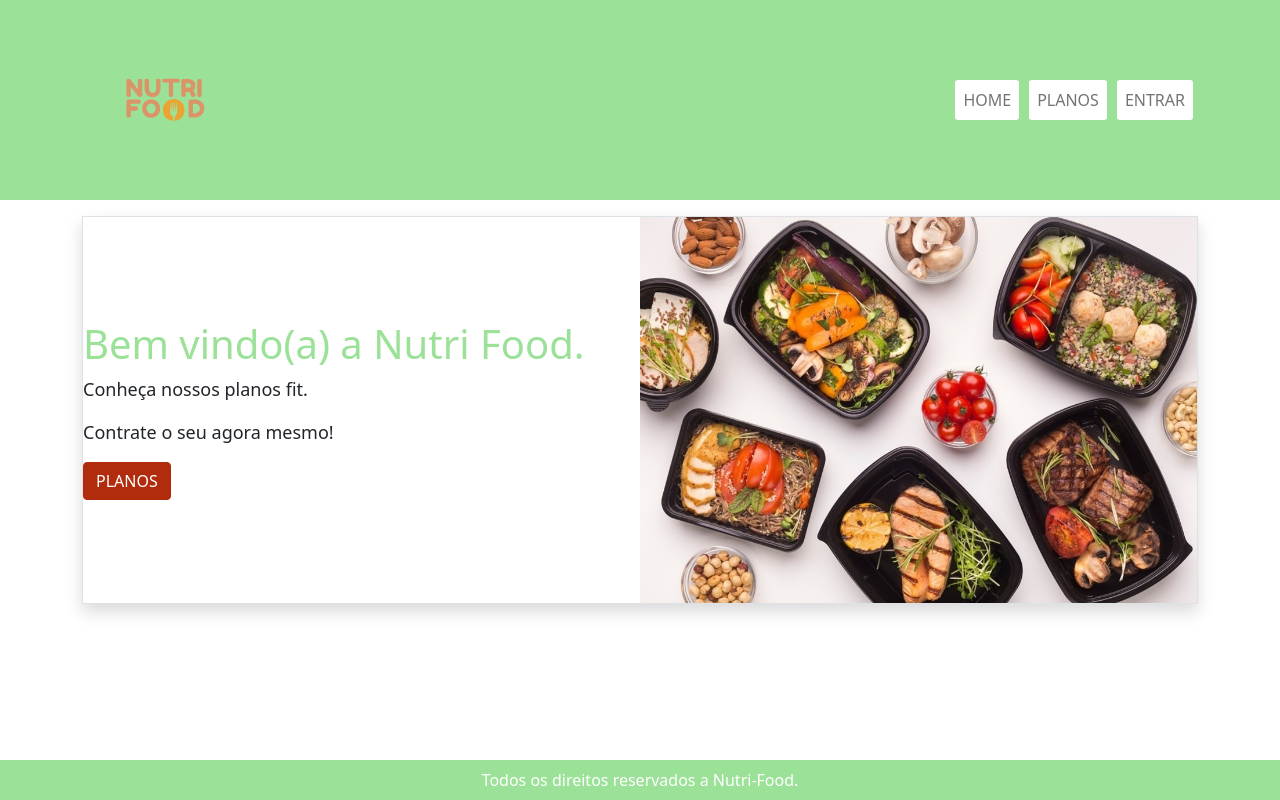
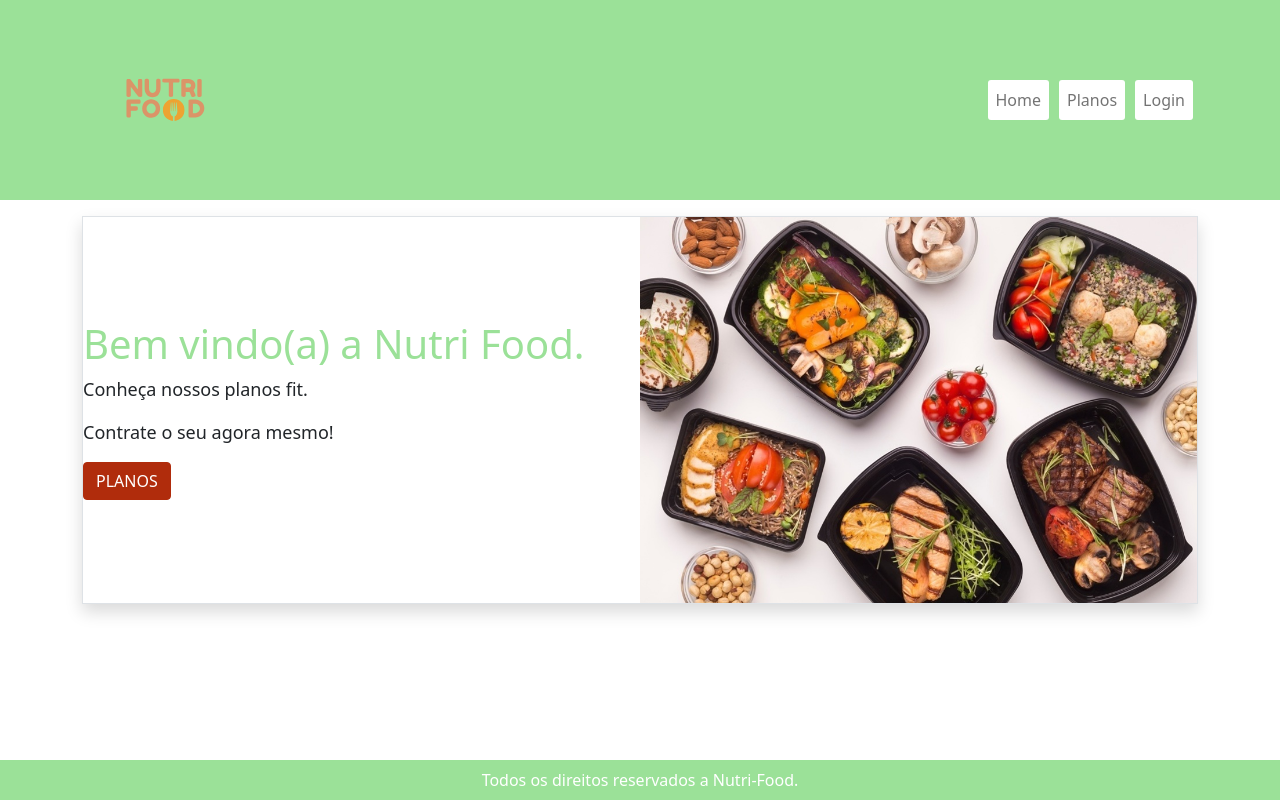
Before and after one commit to MazuttiGuilherme/Nutri-Food, a React (Create React App) app in the folder front-end/: page / in a window 1280 px wide. Built offline with nearby package versions, Linux system fonts and the light colour scheme.

Commit message:
Alterando db.json com Insomnia.

```diff
--- a/front-end/src/components/Layout/Header.js
+++ b/front-end/src/components/Layout/Header.js
@@ -3,8 +3,11 @@ import { Container, Nav, Navbar} from 'react-bootstrap'
 import Logo from '../../assets/img/2.svg'
 import { Link } from "react-router-dom"
 import styled from 'styled-components'
+import { useSelector } from 'react-redux'
+import { selectIsUserLoggedIn } from '../../store/User/User.selectors'
 
 export function Header () {
+  const isUserLoggedIn = useSelector(selectIsUserLoggedIn)
     return (
       <header>
         <NavbarStyled expand='md'>
@@ -16,9 +19,13 @@ export function Header () {
                     aria-controls='navbar-header'/>
                 <Navbar.Collapse id='navbar-header'>
                 <Nav className='ms-auto'>
-                    <NavLinkStyled forwardedAs={Link} to='/'>HOME</NavLinkStyled>
-                    <NavLinkStyled forwardedAs={Link} to='/kitchens'>PLANOS</NavLinkStyled>
-                    <NavLinkStyled forwardedAs={Link} to='/portal/login'>ENTRAR</NavLinkStyled>
+                    <NavLinkStyled forwardedAs={Link} to='/'>Home</NavLinkStyled>
+                    <NavLinkStyled forwardedAs={Link} to='/kitchens'>Planos</NavLinkStyled>
+                    {isUserLoggedIn ? (
+                      <NavLinkStyled forwardedAs={Link} to='/portal'>Acessar portal</NavLinkStyled>
+                    ) : (
+                      <NavLinkStyled forwardedAs={Link} to='/portal/login'>Login</NavLinkStyled>
+                    )}
                 </Nav>
             </Navbar.Collapse>
           </Container>
--- a/front-end/src/store/User/User.selectors.js
+++ b/front-end/src/store/User/User.selectors.js
@@ -1 +1,3 @@
 export const selectUser = state => state.userData
+
+export const  selectIsUserLoggedIn = state => !!state.userData
```
Also changed, not shown: 1 other file (tests, documents, lock files or other folders).
